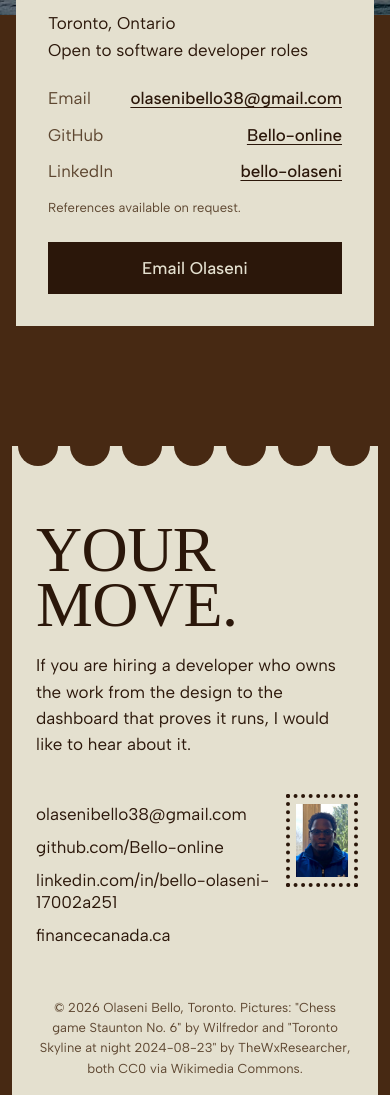
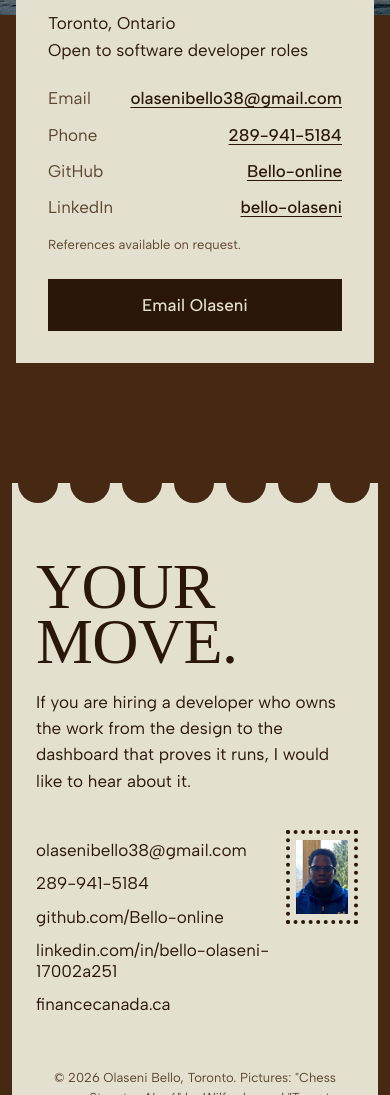
Before and after one commit to Bello-online/Bello-online.github.io, a plain HTML site: page index.html in a window 390 px wide. Shown: the part 9486-10581 px from the top of the page. Drawn offline with Linux system fonts and the light colour scheme; a web font is replaced by a local one.

Commit message:
Add phone number to contact details

```diff
--- a/index.html
+++ b/index.html
@@ -258,6 +258,7 @@
     <p>Toronto, Ontario<br>Open to software developer roles</p>
     <dl>
       <div><dt>Email</dt><dd><a href="mailto:olasenibello38@gmail.com">olasenibello38@gmail.com</a></dd></div>
+      <div><dt>Phone</dt><dd><a href="tel:+12899415184">289-941-5184</a></dd></div>
       <div><dt>GitHub</dt><dd><a href="https://github.com/Bello-online" target="_blank" rel="noopener">Bello-online</a></dd></div>
       <div><dt>LinkedIn</dt><dd><a href="https://www.linkedin.com/in/bello-olaseni-17002a251" target="_blank" rel="noopener">bello-olaseni</a></dd></div>
     </dl>
@@ -279,6 +280,7 @@
     <div class="back-right">
       <img class="stamp" src="assets/portrait-square.jpg" width="420" height="420" alt="" loading="lazy">
       <a href="mailto:olasenibello38@gmail.com">olasenibello38@gmail.com</a>
+      <a href="tel:+12899415184">289-941-5184</a>
       <a href="https://github.com/Bello-online" target="_blank" rel="noopener">github.com/Bello-online</a>
       <a href="https://www.linkedin.com/in/bello-olaseni-17002a251" target="_blank" rel="noopener">linkedin.com/in/bello-olaseni-17002a251</a>
       <a href="https://financecanada.ca" target="_blank" rel="noopener">financecanada.ca</a>
```
